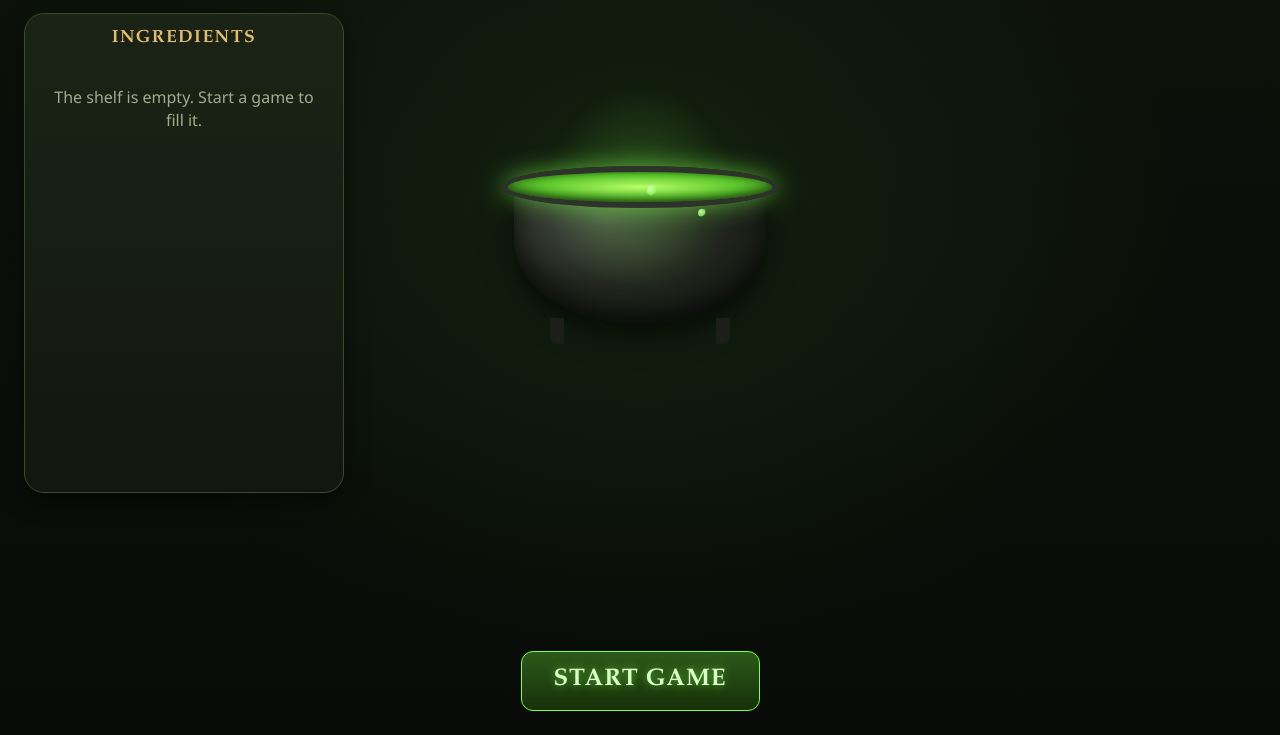
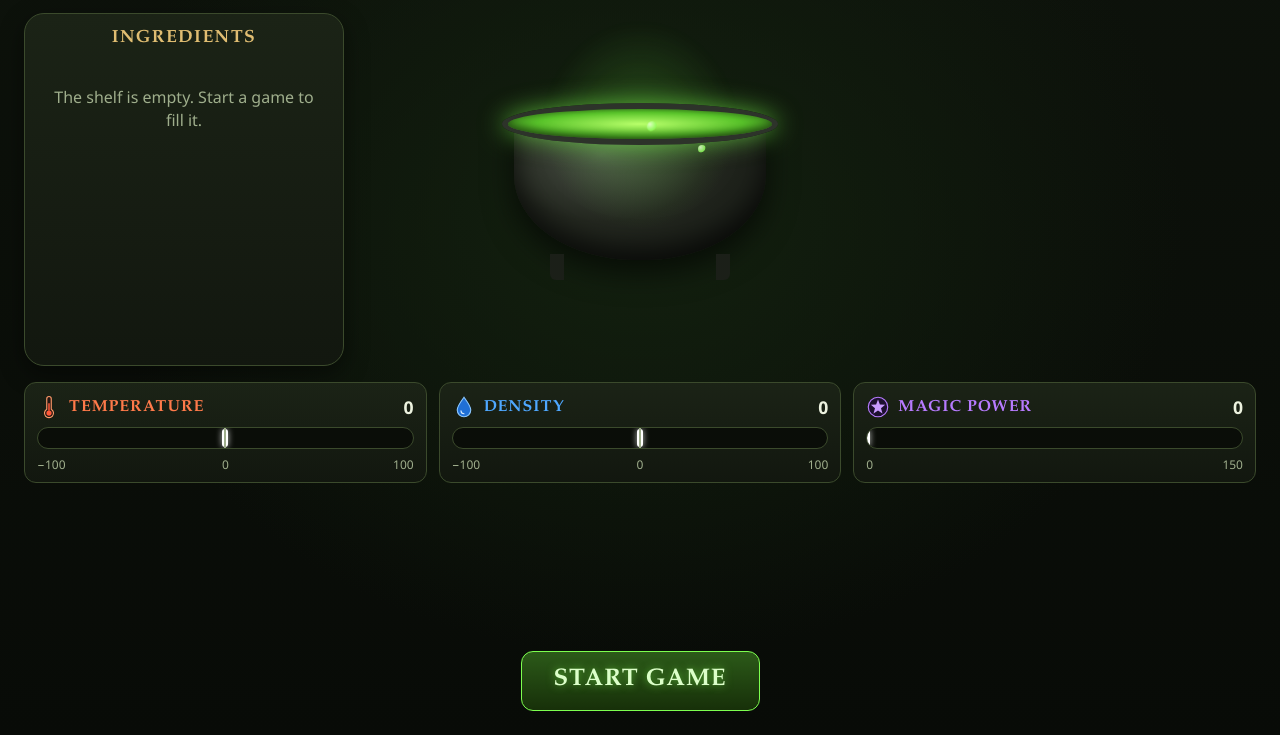
Before and after one commit to Jahongir2109/alchemists-cauldron, a website built with Vite: page index.html in a window 1280 px wide. Shown: the part 65-800 px from the top of the page. Built offline with nearby package versions, Linux system fonts and the light colour scheme.

Commit message:
feat: show cauldron values on the bars after every change

```diff
--- a/src/main.ts
+++ b/src/main.ts
@@ -3,6 +3,7 @@ import './styles/base.css';
 import './styles/layout.css';
 import './styles/shelf.css';
 import './styles/cauldron.css';
+import './styles/bars.css';
 import { GameApp } from './ui/app';
 
 const root: HTMLElement | null = document.querySelector('#app');
--- a/src/styles/layout.css
+++ b/src/styles/layout.css
@@ -59,6 +59,7 @@
     'cauldron'
     'bars'
     'shelf';
+  align-content: start;
   gap: var(--space-4);
   flex: 1;
   transition: filter var(--duration);
--- a/src/ui/app.ts
+++ b/src/ui/app.ts
@@ -6,7 +6,9 @@ import {
   isCauldronFull,
   startGame,
 } from '../state/game-state';
+import { calculateCauldron } from '../logic/calculate-cauldron';
 import type { IDifficultySettings, IGameState } from '../types/game';
+import { BarsView } from './bars';
 import { CauldronView } from './cauldron';
 import { createButton } from './dom';
 import type { IGameLayout } from './layout';
@@ -22,6 +24,8 @@ export class GameApp {
 
   private readonly cauldron: CauldronView;
 
+  private readonly bars: BarsView;
+
   private readonly startButton: HTMLButtonElement;
 
   public constructor(root: HTMLElement) {
@@ -29,6 +33,7 @@ export class GameApp {
       this.handleAddIngredient(id);
     });
     this.cauldron = new CauldronView(this.layout.cauldron);
+    this.bars = new BarsView(this.layout.bars);
 
     this.startButton = createButton('Start Game', 'button button--primary button--large', () => {
       this.startNewGame();
@@ -79,6 +84,12 @@ export class GameApp {
       capacity: isMenu ? 0 : settings.maxCauldronIngredients,
     });
 
+    this.bars.render({
+      values: calculateCauldron(state.cauldronIngredients),
+      recipe: state.activeRecipe,
+      tolerance: settings.tolerance,
+    });
+
     this.startButton.hidden = !isMenu;
   }
 }
--- a/src/ui/layout.ts
+++ b/src/ui/layout.ts
@@ -6,6 +6,7 @@ export interface IGameLayout {
   field: HTMLElement;
   shelf: HTMLElement;
   cauldron: HTMLElement;
+  bars: HTMLElement;
   controls: HTMLElement;
   centerAction: HTMLDivElement;
 }
@@ -25,7 +26,11 @@ export const createGameLayout = (): IGameLayout => {
     className: 'cauldron',
     attributes: { 'aria-label': 'Cauldron' },
   });
-  const field: HTMLElement = createElement('main', { className: 'field' }, [shelf, cauldron]);
+  const bars: HTMLElement = createElement('section', {
+    className: 'bars',
+    attributes: { 'aria-label': 'Cauldron parameters' },
+  });
+  const field: HTMLElement = createElement('main', { className: 'field' }, [shelf, cauldron, bars]);
 
   const centerAction: HTMLDivElement = createElement('div', { className: 'controls__center' });
   const controls: HTMLElement = createElement('footer', { className: 'controls' }, [centerAction]);
@@ -36,5 +41,5 @@ export const createGameLayout = (): IGameLayout => {
     controls,
   ]);
 
-  return { root, header, field, shelf, cauldron, controls, centerAction };
+  return { root, header, field, shelf, cauldron, bars, controls, centerAction };
 };
```
